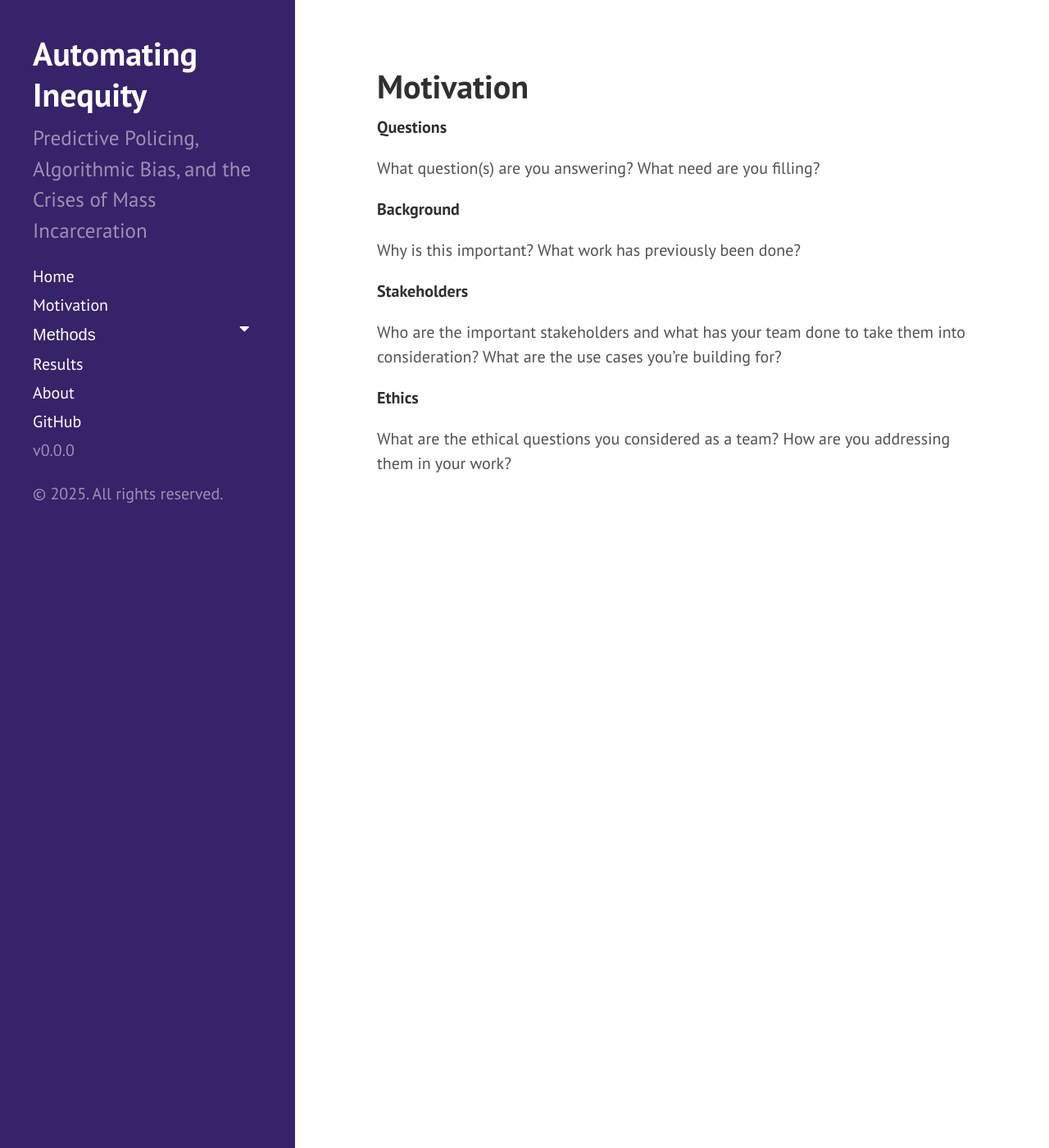
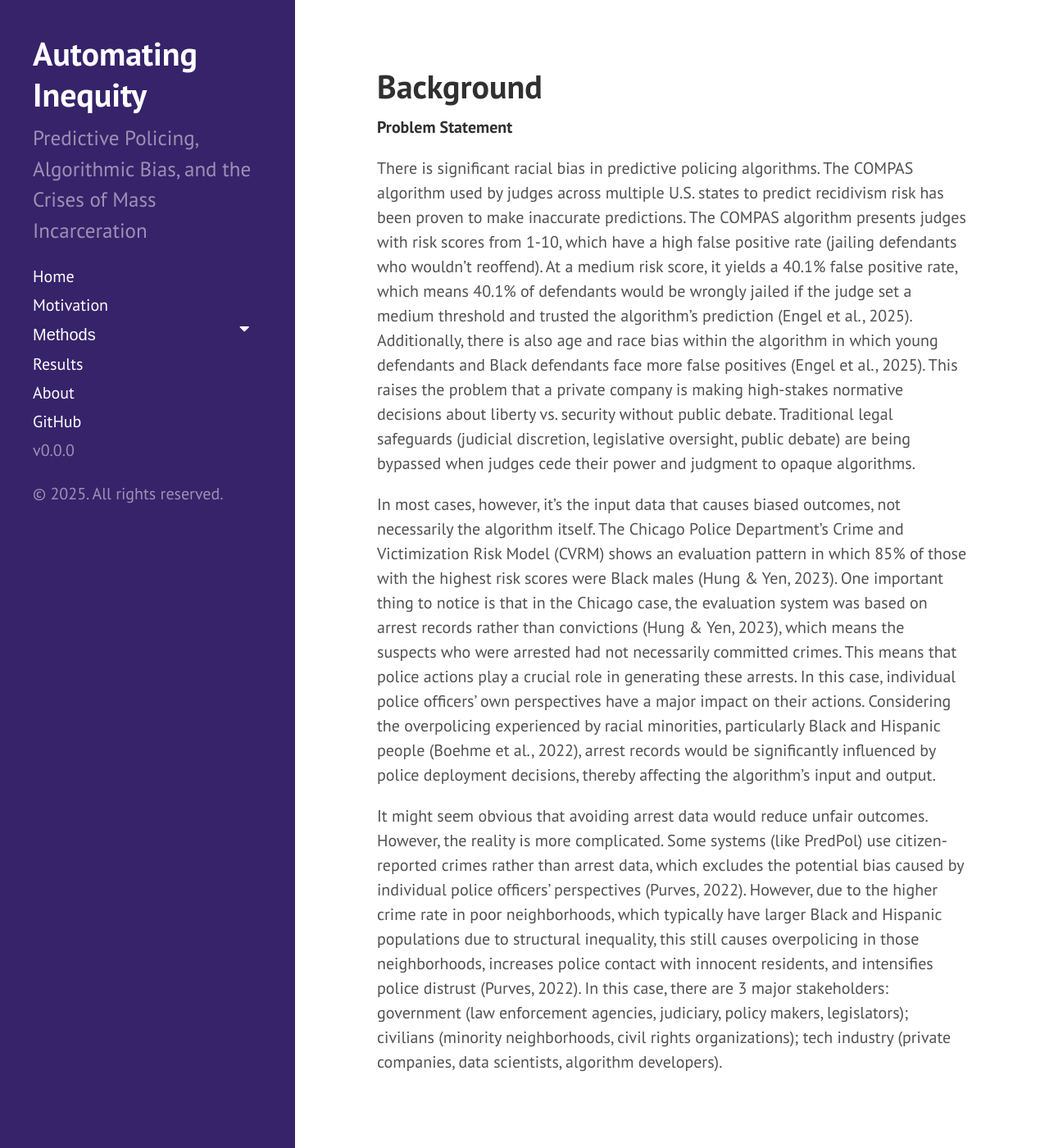
Before and after one commit to edxijiez/soc401Final, a Jekyll site: the page built from motivation.md, in a window 1280 px wide and 1400 px high. Shown: the whole window at 82% size. Built offline with Jekyll 4.4.1, drawn with Linux system fonts in a browser that asks for light colours.

Commit message:
Update motivation.md

```diff
--- a/motivation.md
+++ b/motivation.md
@@ -1,24 +1,13 @@
 ---
 layout: page
-title: Motivation
+title: Background
 ---
 
-**Questions**
+**Problem Statement**
 
-What question(s) are you answering?
-What need are you filling?
+There is significant racial bias in predictive policing algorithms. The COMPAS algorithm used by judges across multiple U.S. states to predict recidivism risk has been proven to make inaccurate predictions. The COMPAS algorithm presents judges with risk scores from 1-10, which have a high false positive rate (jailing defendants who wouldn't reoffend). At a medium risk score, it yields a 40.1% false positive rate, which means 40.1% of defendants would be wrongly jailed if the judge set a medium threshold and trusted the algorithm's prediction (Engel et al., 2025). Additionally, there is also age and race bias within the algorithm in which young defendants and Black defendants face more false positives (Engel et al., 2025). This raises the problem that a private company is making high-stakes normative decisions about liberty vs. security without public debate. Traditional legal safeguards (judicial discretion, legislative oversight, public debate) are being bypassed when judges cede their power and judgment to opaque algorithms.
 
-**Background**
+In most cases, however, it’s the input data that causes biased outcomes, not necessarily the algorithm itself. The Chicago Police Department's Crime and Victimization Risk Model (CVRM) shows an evaluation pattern in which 85% of those with the highest risk scores were Black males (Hung & Yen, 2023). One important thing to notice is that in the Chicago case, the evaluation system was based on arrest records rather than convictions (Hung & Yen, 2023), which means the suspects who were arrested had not necessarily committed crimes. This means that police actions play a crucial role in generating these arrests. In this case, individual police officers' own perspectives have a major impact on their actions. Considering the overpolicing experienced by racial minorities, particularly Black and Hispanic people (Boehme et al., 2022), arrest records would be significantly influenced by police deployment decisions, thereby affecting the algorithm's input and output.
 
-Why is this important?
-What work has previously been done?
-
-**Stakeholders**
-
-Who are the important stakeholders and what has your team done to take them into consideration?
-What are the use cases you’re building for?
-
-**Ethics**
-
-What are the ethical questions you considered as a team?
-How are you addressing them in your work?
+It might seem obvious that avoiding arrest data would reduce unfair outcomes. However, the reality is more complicated. Some systems (like PredPol) use citizen-reported crimes rather than arrest data, which excludes the potential bias caused by individual police officers' perspectives (Purves, 2022). However, due to the higher crime rate in poor neighborhoods, which typically have larger Black and Hispanic populations due to structural inequality, this still causes overpolicing in those neighborhoods, increases police contact with innocent residents, and intensifies police distrust (Purves, 2022).
+In this case, there are 3 major stakeholders: government (law enforcement agencies, judiciary, policy makers, legislators); civilians (minority neighborhoods, civil rights organizations); tech industry (private companies, data scientists, algorithm developers).
```
